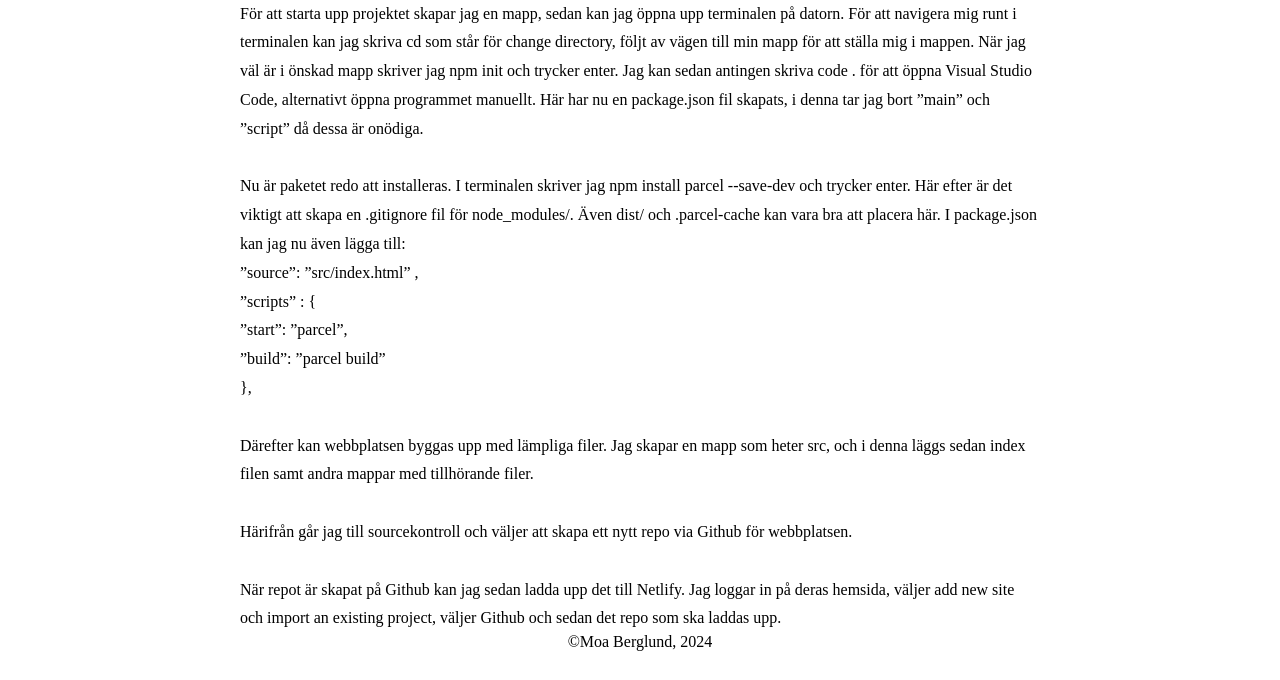
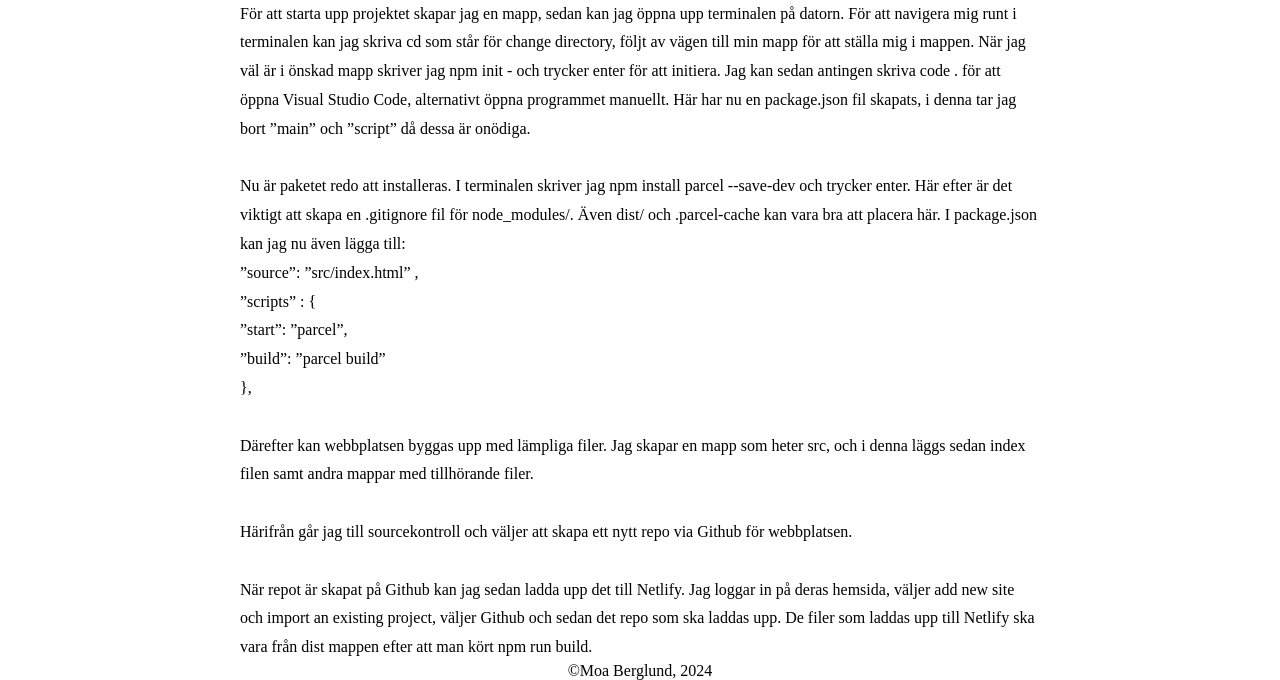
Before and after one commit to moaberglund/automatisering-publicering, a website built with Parcel: page src/p/arbetsprocess.html in a window 1280 px wide. Shown: the part 258-938 px from the top of the page. Before the commit the page ends 909 px from the top, so only its background shows below. Built offline with nearby package versions, Linux system fonts and the light colour scheme.

Commit message:
uppdaterat arbetsprocessen, text

```diff
--- a/src/p/arbetsprocess.html
+++ b/src/p/arbetsprocess.html
@@ -47,8 +47,8 @@
 
         <p>För att starta upp projektet skapar jag en mapp, sedan kan jag öppna upp terminalen på datorn. För att
             navigera mig runt i terminalen kan jag skriva cd som står för change directory, följt av vägen till min mapp
-            för att ställa mig i mappen. När jag väl är i önskad mapp skriver jag npm init och trycker enter. Jag kan
-            sedan antingen skriva code . för att öppna Visual Studio Code, alternativt öppna
+            för att ställa mig i mappen. När jag väl är i önskad mapp skriver jag npm init - och trycker enter för att
+            initiera. Jag kan sedan antingen skriva code . för att öppna Visual Studio Code, alternativt öppna
             programmet manuellt. Här har nu en package.json fil skapats, i denna tar jag bort ”main” och ”script” då
             dessa är onödiga.</p><br>
         <p>Nu är paketet redo att installeras. I terminalen skriver jag npm install parcel --save-dev och trycker
@@ -63,8 +63,8 @@
             sedan index filen samt andra mappar med tillhörande filer.</p><br>
         <p>Härifrån går jag till sourcekontroll och väljer att skapa ett nytt repo via Github för webbplatsen.</p><br>
         <p>När repot är skapat på Github kan jag sedan ladda upp det till Netlify. Jag loggar in på deras hemsida,
-            väljer
-            add new site och import an existing project, väljer Github och sedan det repo som ska laddas upp.</p>
+            väljer add new site och import an existing project, väljer Github och sedan det repo som ska laddas upp. De
+            filer som laddas upp till Netlify ska vara från dist mappen efter att man kört npm run build.</p>
 
 
     </div>
```
